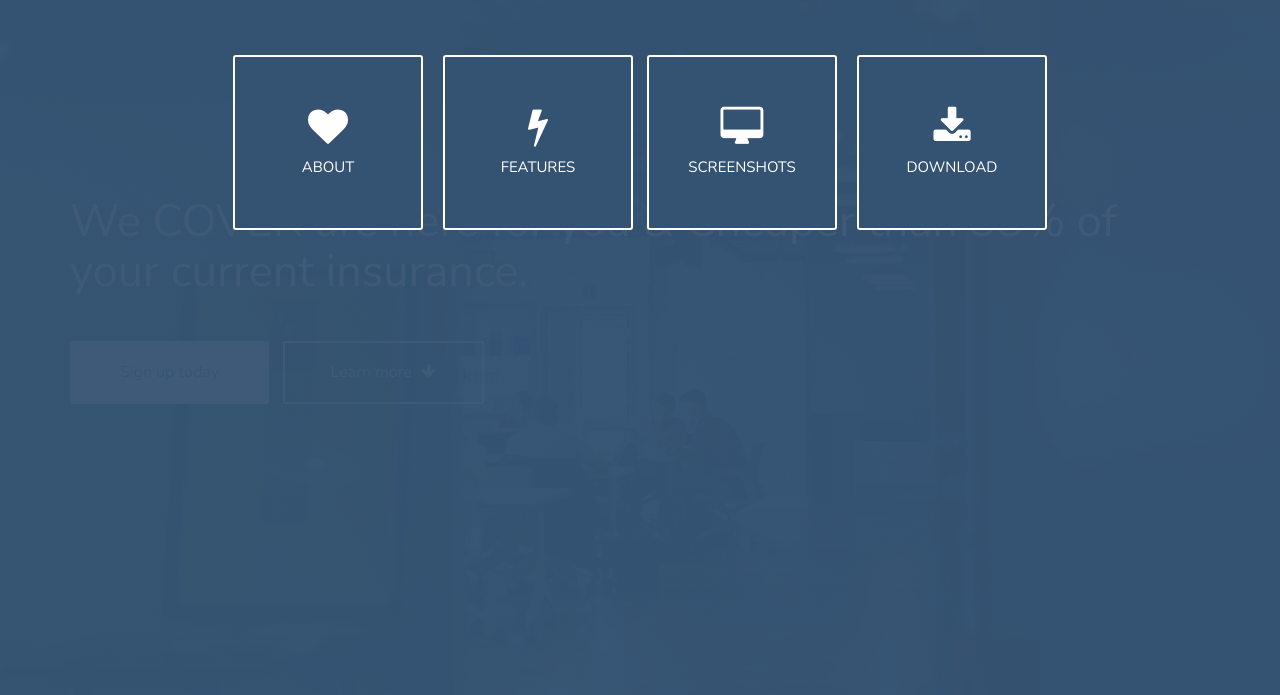
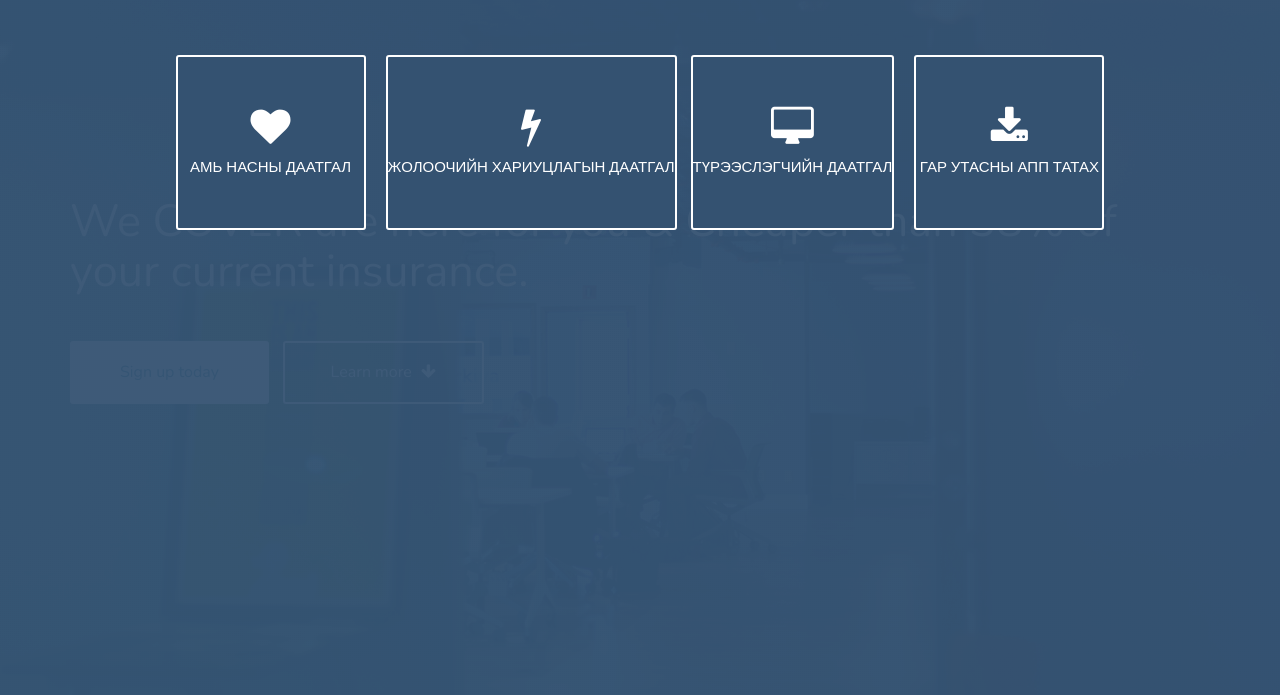
Before and after one commit to tsolmoo17/cover.mn, a plain HTML site: page index.html in a window 1280 px wide. Both pictures are taken after a click on the link 1192 px from the left and 73 px from the top of the page. Shown: the part 105-800 px from the top of the page. Drawn offline with nearby package versions, Linux system fonts and the light colour scheme.

Commit message:
Menu update

```diff
--- a/index.html
+++ b/index.html
@@ -350,12 +350,12 @@
 		<div class="overlay overlay-boxify">
 			<nav>
 				<ul>
-					<li><a href="#about"><i class="fa fa-heart"></i>About</a></li>
-					<li><a href="#features"><i class="fa fa-flash"></i>Features</a></li>
+					<li><a href="#about"><i class="fa fa-heart"></i>Амь насны даатгал</a></li>
+					<li><a href="#features"><i class="fa fa-flash"></i>Жолоочийн хариуцлагын даатгал</a></li>
 				</ul>
 				<ul>
-					<li><a href="#screenshots"><i class="fa fa-desktop"></i>Screenshots</a></li>
-					<li><a href="#download"><i class="fa fa-download"></i>Download</a></li>
+					<li><a href="#screenshots"><i class="fa fa-desktop"></i>Түрээслэгчийн даатгал</a></li>
+					<li><a href="#download"><i class="fa fa-download"></i>Гар утасны апп татах</a></li>
 				</ul>
 			</nav>
 		</div>
```
